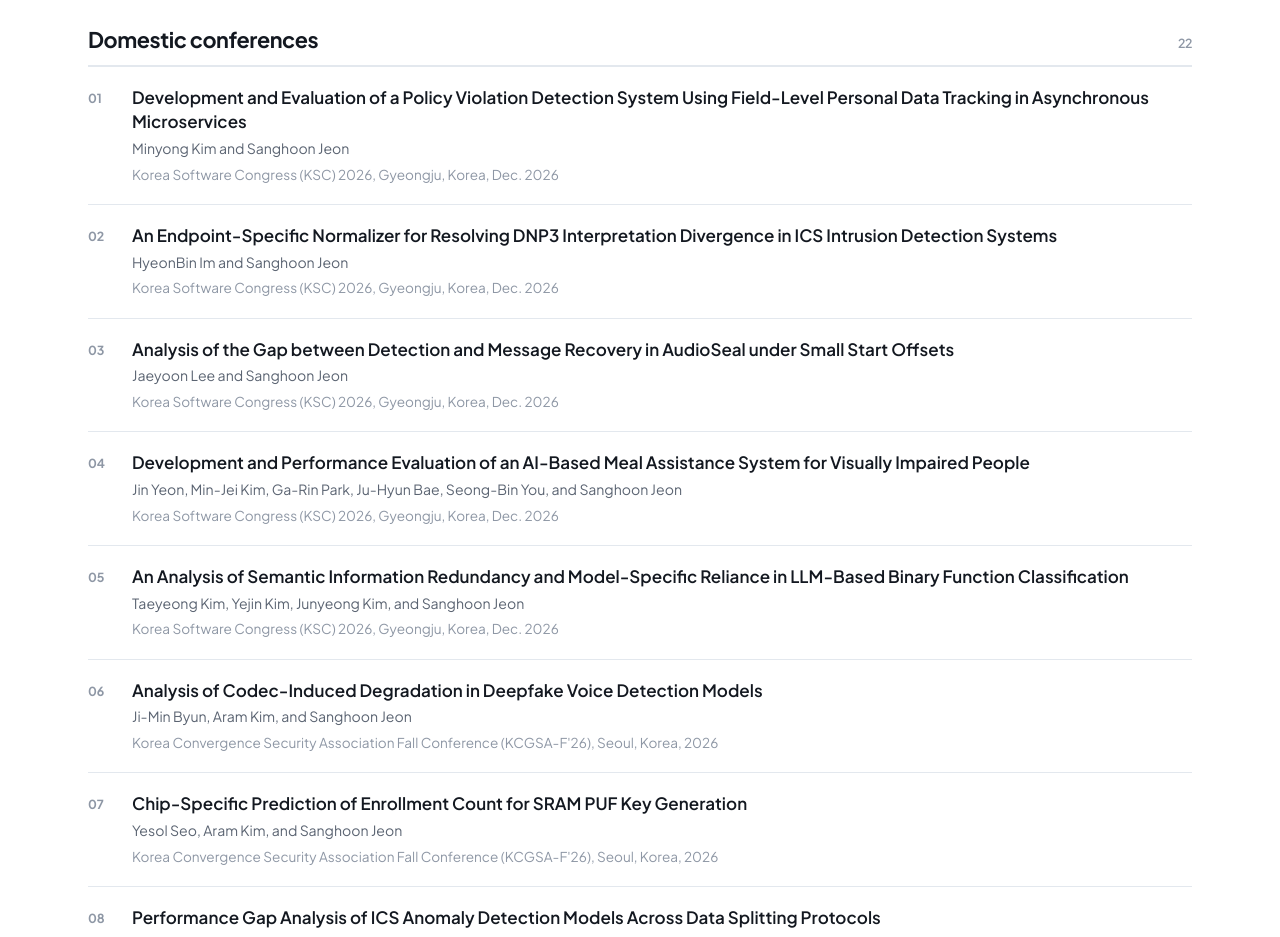
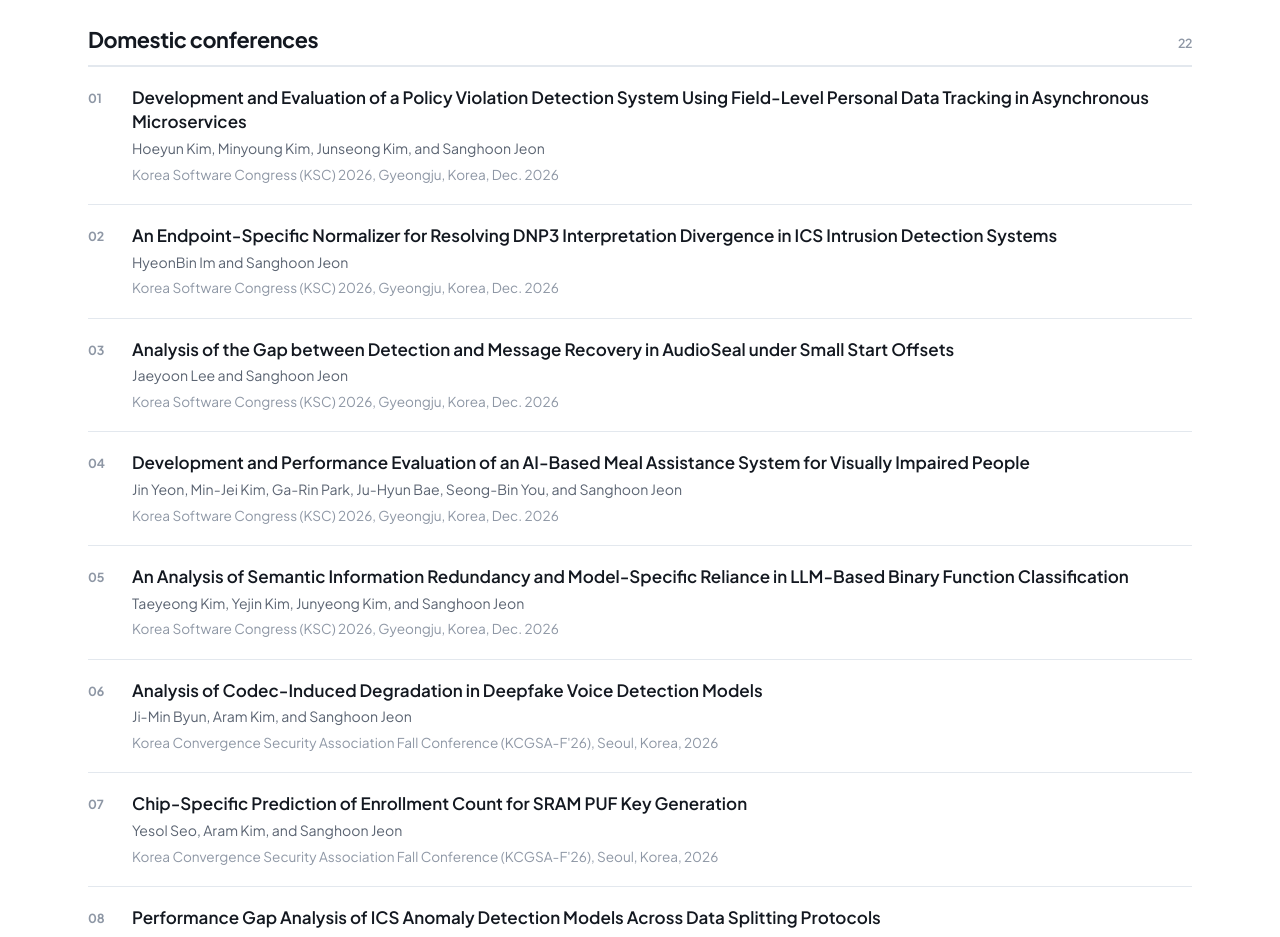
Before and after one commit to wcpslab/wcpslab.github.io, a website: page publications.html in a window 1280 px wide. Shown: the part 8380-9317 px from the top of the page. Drawn offline with Linux system fonts and the light colour scheme.

Commit message:
Update publications.html

```diff
--- a/publications.html
+++ b/publications.html
@@ -153,7 +153,7 @@
       <div class="pub-group" id="dom-conf">
         <h2>Domestic conferences <span class="n" data-count="ol">–</span></h2>
         <ol class="pubs">
-          <li><span class="t">Development and Evaluation of a Policy Violation Detection System Using Field-Level Personal Data Tracking in Asynchronous Microservices</span><span class="a">Minyong Kim and Sanghoon Jeon</span><span class="v">Korea Software Congress (KSC) 2026, Gyeongju, Korea, Dec. 2026</span></li>
+          <li><span class="t">Development and Evaluation of a Policy Violation Detection System Using Field-Level Personal Data Tracking in Asynchronous Microservices</span><span class="a">Hoeyun Kim, Minyoung Kim, Junseong Kim, and Sanghoon Jeon</span><span class="v">Korea Software Congress (KSC) 2026, Gyeongju, Korea, Dec. 2026</span></li>
           <li><span class="t">An Endpoint-Specific Normalizer for Resolving DNP3 Interpretation Divergence in ICS Intrusion Detection Systems</span><span class="a">HyeonBin Im and Sanghoon Jeon</span><span class="v">Korea Software Congress (KSC) 2026, Gyeongju, Korea, Dec. 2026</span></li>
           <li><span class="t">Analysis of the Gap between Detection and Message Recovery in AudioSeal under Small Start Offsets</span><span class="a">Jaeyoon Lee and Sanghoon Jeon</span><span class="v">Korea Software Congress (KSC) 2026, Gyeongju, Korea, Dec. 2026</span></li>
           <li><span class="t">Development and Performance Evaluation of an AI-Based Meal Assistance System for Visually Impaired People</span><span class="a">Jin Yeon, Min-Jei Kim, Ga-Rin Park, Ju-Hyun Bae, Seong-Bin You, and Sanghoon Jeon</span><span class="v">Korea Software Congress (KSC) 2026, Gyeongju, Korea, Dec. 2026</span></li>
```
